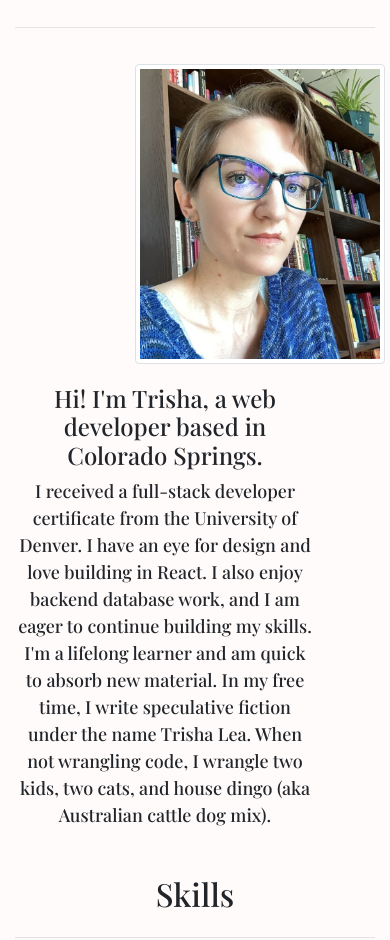
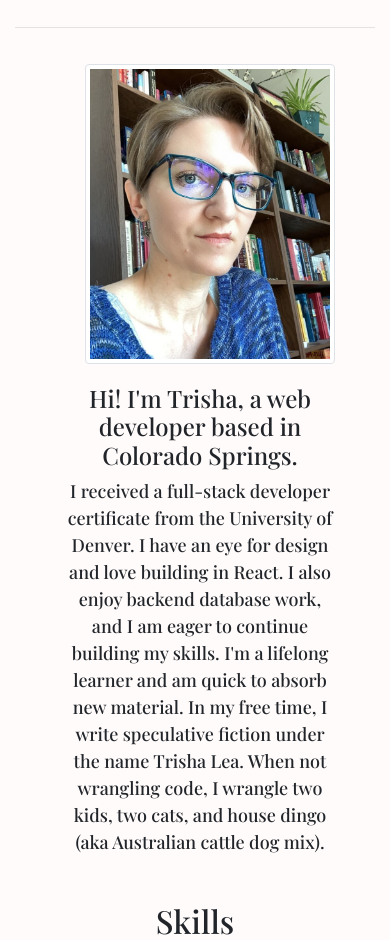
Before and after one commit to TLCroatt/react-portfolio, a React (Create React App) app: page / in a window 390 px wide. Shown: the part 801-1741 px from the top of the page. Built offline with nearby package versions, Linux system fonts and the light colour scheme.

Commit message:
add media query

```diff
--- a/src/App.css
+++ b/src/App.css
@@ -91,3 +91,24 @@ hr {
 .resume-button {
     font-size: 20px;
 }
+
+@media screen and (max-width: 768px) {
+    .profile-pic {
+        align-content: center;
+        margin-left: 70px;
+    }
+
+    .bio {
+        align-content: center;
+        margin-left: 50px;
+        margin-right: 40px;
+    }
+
+    .contact {
+        width: 100%;
+    }
+
+    .contact-card {
+        width: 100%;
+    }
+}
```
